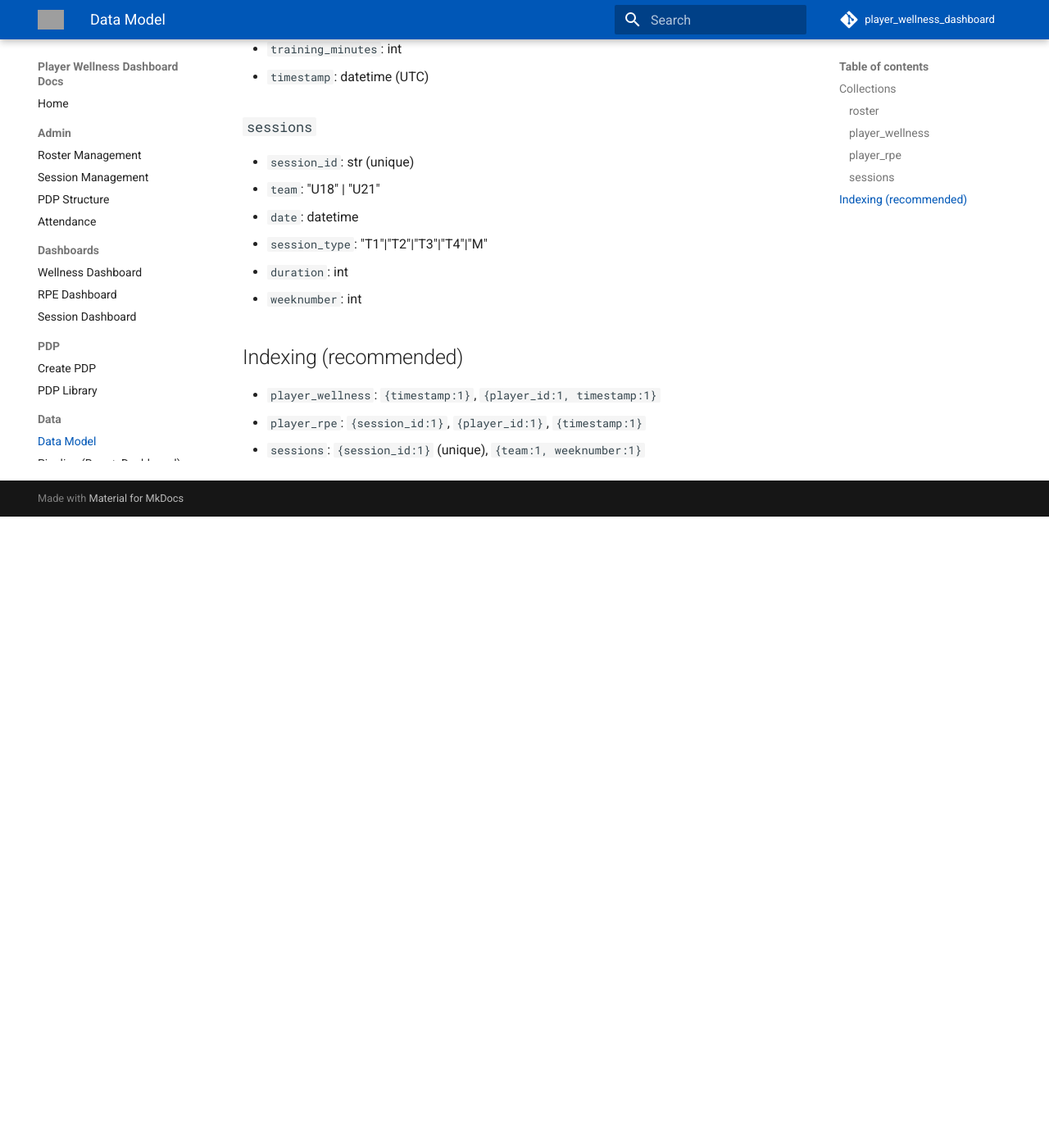
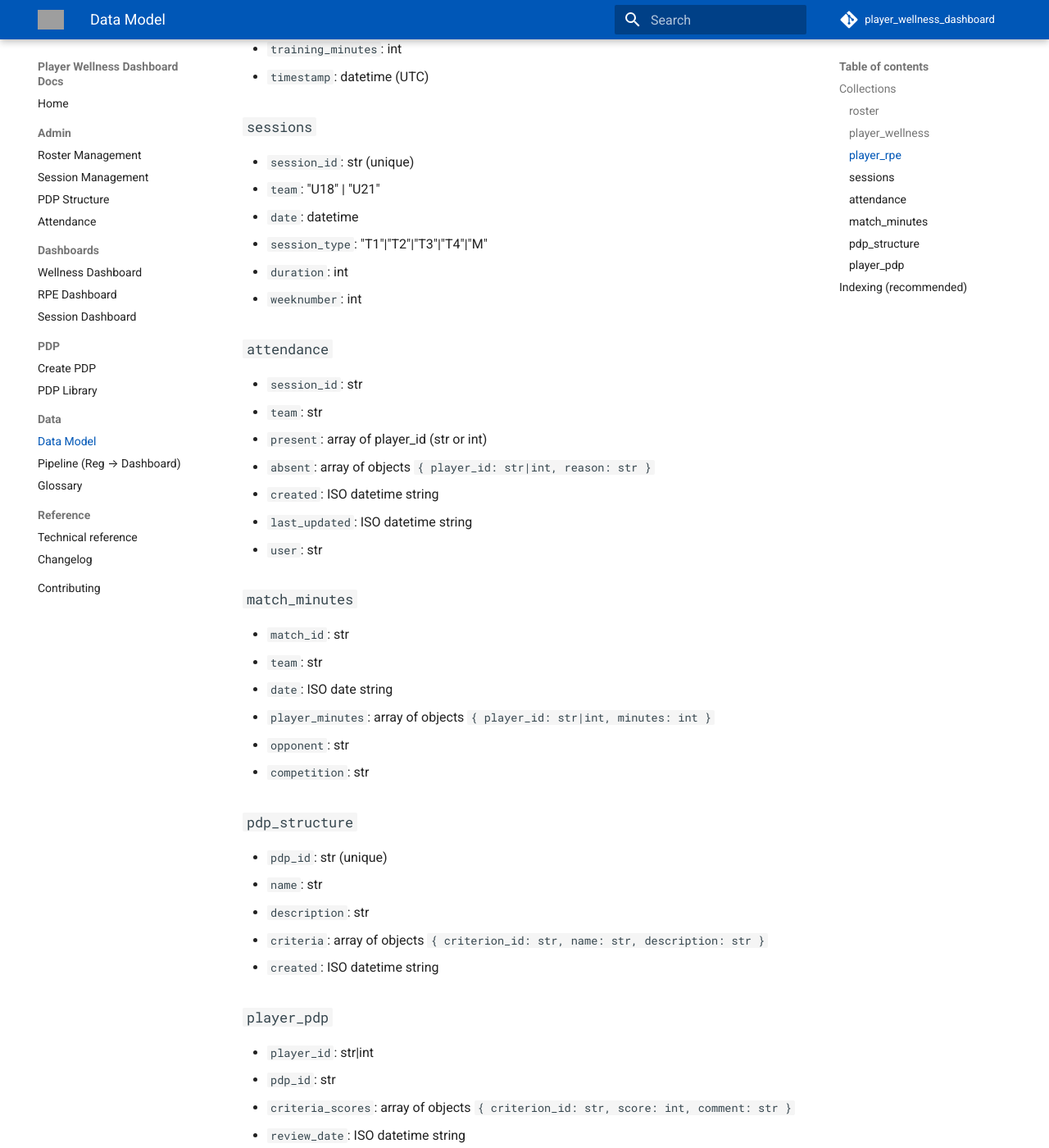
Before and after one commit to pdemaers/player_wellness_dashboard, an MkDocs documentation site: the page built from docs/reference/data-model.md, in a window 1280 px wide and 1400 px high, scrolled down 806 px. Shown: the whole window at 82% size. Built offline with MkDocs 1.6.1 and Material for MkDocs 9.7.7, drawn with Linux system fonts in a browser that asks for light colours; comment, search, counter and statistics services are not loaded; before the commit the page ends 1436 px from its top, so only the background shows below that; some of the changed text lies outside the part shown; grey boxes are pictures that could not be loaded.

Commit message:
docs: updated data model documentation

```diff
--- a/docs/reference/data-model.md
+++ b/docs/reference/data-model.md
@@ -31,7 +31,42 @@
 - `duration`: int
 - `weeknumber`: int
 
+### `attendance`
+- `session_id`: str
+- `team`: str
+- `present`: array of player_id (str or int)
+- `absent`: array of objects `{ player_id: str|int, reason: str }`
+- `created`: ISO datetime string
+- `last_updated`: ISO datetime string
+- `user`: str
+
+### `match_minutes`
+- `match_id`: str
+- `team`: str
+- `date`: ISO date string
+- `player_minutes`: array of objects `{ player_id: str|int, minutes: int }`
+- `opponent`: str
+- `competition`: str
+
+### `pdp_structure`
+- `pdp_id`: str (unique)
+- `name`: str
+- `description`: str
+- `criteria`: array of objects `{ criterion_id: str, name: str, description: str }`
+- `created`: ISO datetime string
+
+### `player_pdp`
+- `player_id`: str|int
+- `pdp_id`: str
+- `criteria_scores`: array of objects `{ criterion_id: str, score: int, comment: str }`
+- `review_date`: ISO datetime string
+- `reviewer`: str
+
 ## Indexing (recommended)
 - `player_wellness`: `{timestamp:1}`, `{player_id:1, timestamp:1}`
 - `player_rpe`: `{session_id:1}`, `{player_id:1}`, `{timestamp:1}`
 - `sessions`: `{session_id:1}` (unique), `{team:1, weeknumber:1}`
+- `attendance`: `{session_id:1}`, `{team:1}`
+- `match_minutes`: `{match_id:1}`, `{team:1, date:1}`
+- `pdp_structure`: `{pdp_id:1}` (unique)
+- `player_pdp`:
```
Also changed, not shown: other parts of docs/reference/data-model.md (+2 -2 lines).
